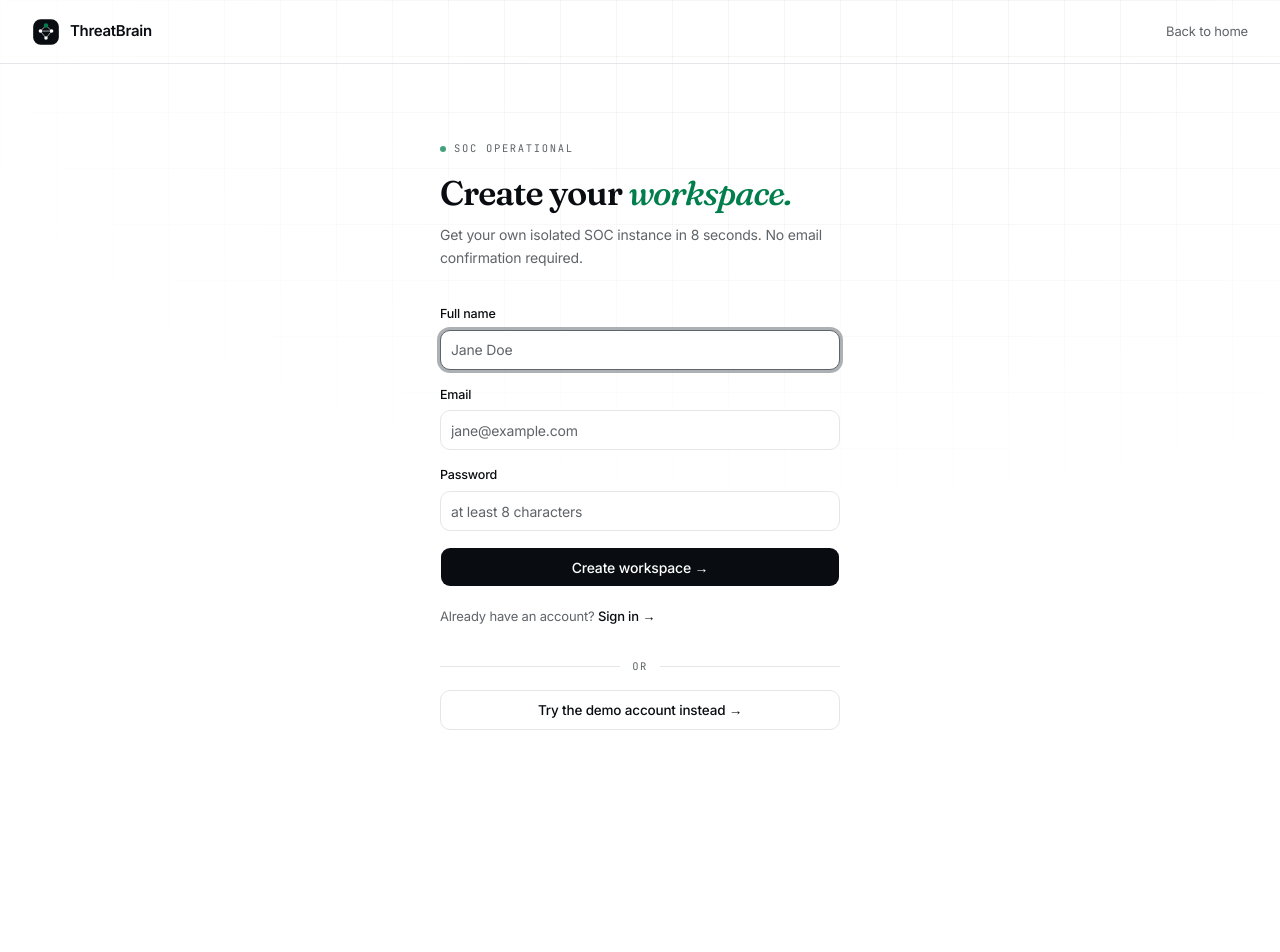
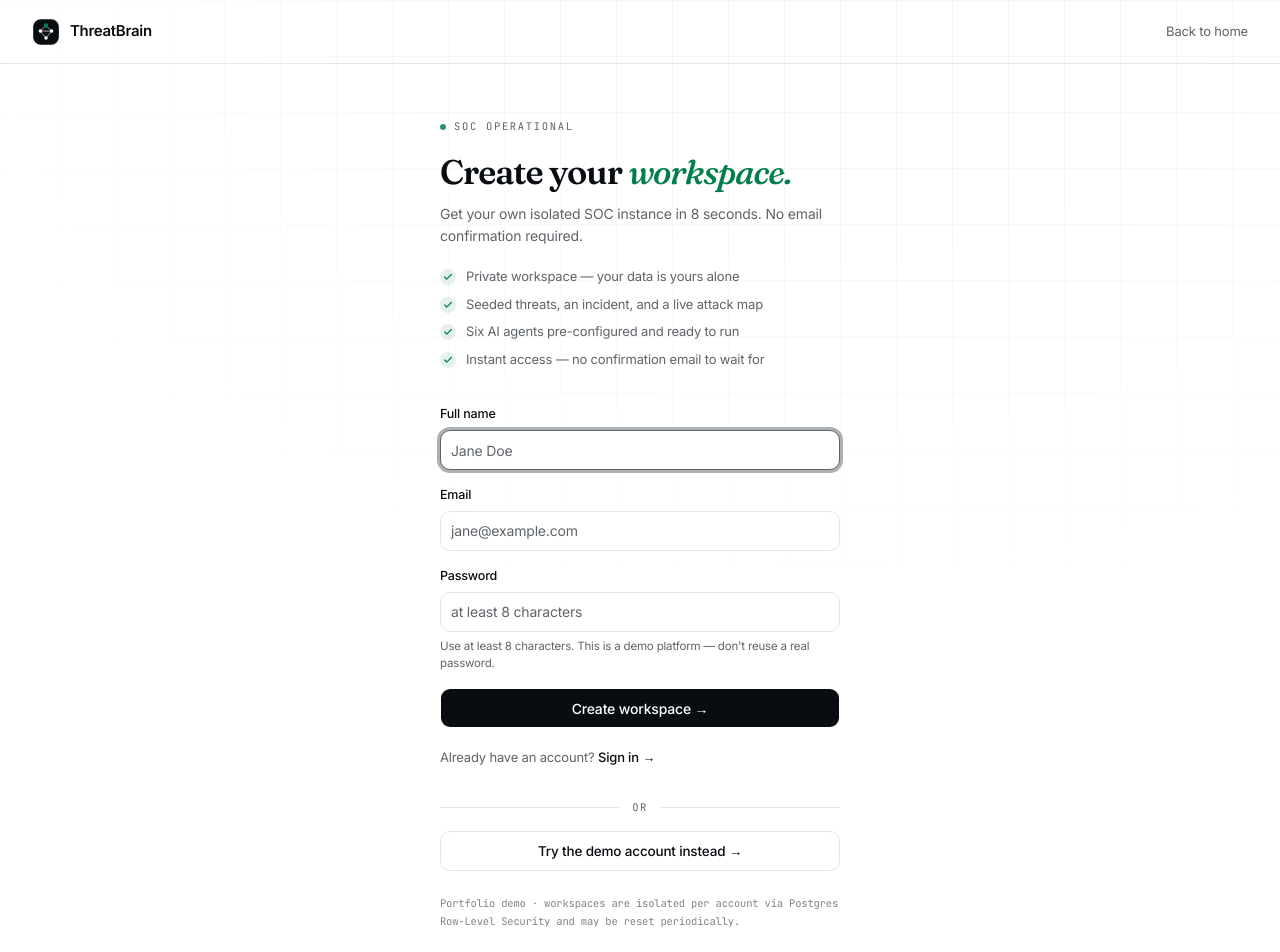
Before and after one commit to Vansh150705/ThreatBrain, a React (Vite) app in the folder frontend/: page /signup in a window 1280 px wide. Shown: the top 952 px of the page. Before the commit the page ends 800 px from the top, so only its background shows below. Built offline with nearby package versions, Linux system fonts and the light colour scheme; no server answers.

Commit message:
feat(signup): add workspace benefits list, password guidance, and demo footnote

```diff
--- a/frontend/src/pages/SignupPage.tsx
+++ b/frontend/src/pages/SignupPage.tsx
@@ -1,7 +1,7 @@
 import { useState } from "react";
 import { useNavigate, Navigate, Link } from "react-router-dom";
 import { motion } from "motion/react";
-import { Loader2, AlertCircle } from "lucide-react";
+import { Loader2, AlertCircle, Check } from "lucide-react";
 
 import { Button } from "@/components/ui/button";
 import { Input } from "@/components/ui/input";
@@ -120,6 +120,22 @@
               Get your own isolated SOC instance in 8 seconds. No email
               confirmation required.
             </p>
+
+            <ul className="mt-5 space-y-2">
+              {[
+                "Private workspace — your data is yours alone",
+                "Seeded threats, an incident, and a live attack map",
+                "Six AI agents pre-configured and ready to run",
+                "Instant access — no confirmation email to wait for",
+              ].map((item) => (
+                <li key={item} className="flex items-start gap-2.5 text-[13px] text-muted-foreground leading-[1.5]">
+                  <span className="mt-0.5 w-4 h-4 rounded-full bg-signal/10 flex items-center justify-center flex-shrink-0">
+                    <Check className="w-2.5 h-2.5 text-signal" strokeWidth={3} />
+                  </span>
+                  {item}
+                </li>
+              ))}
+            </ul>
           </div>
 
           <form onSubmit={handleSignup} className="space-y-4">
@@ -163,8 +179,12 @@
                 onChange={(e) => setPassword(e.target.value)}
                 placeholder="at least 8 characters"
                 required
+                minLength={8}
                 className="h-10 text-[14px] bg-white"
               />
+              <p className="text-[11.5px] text-muted-foreground">
+                Use at least 8 characters. This is a demo platform — don't reuse a real password.
+              </p>
             </div>
 
             {error && (
@@ -212,6 +232,11 @@
               Try the demo account instead →
             </Button>
           </Link>
+
+          <p className="mt-6 font-mono text-[10.5px] text-muted-foreground/80 leading-[1.7]">
+            Portfolio demo · workspaces are isolated per account via Postgres
+            Row-Level Security and may be reset periodically.
+          </p>
         </motion.div>
       </div>
     </div>
```
